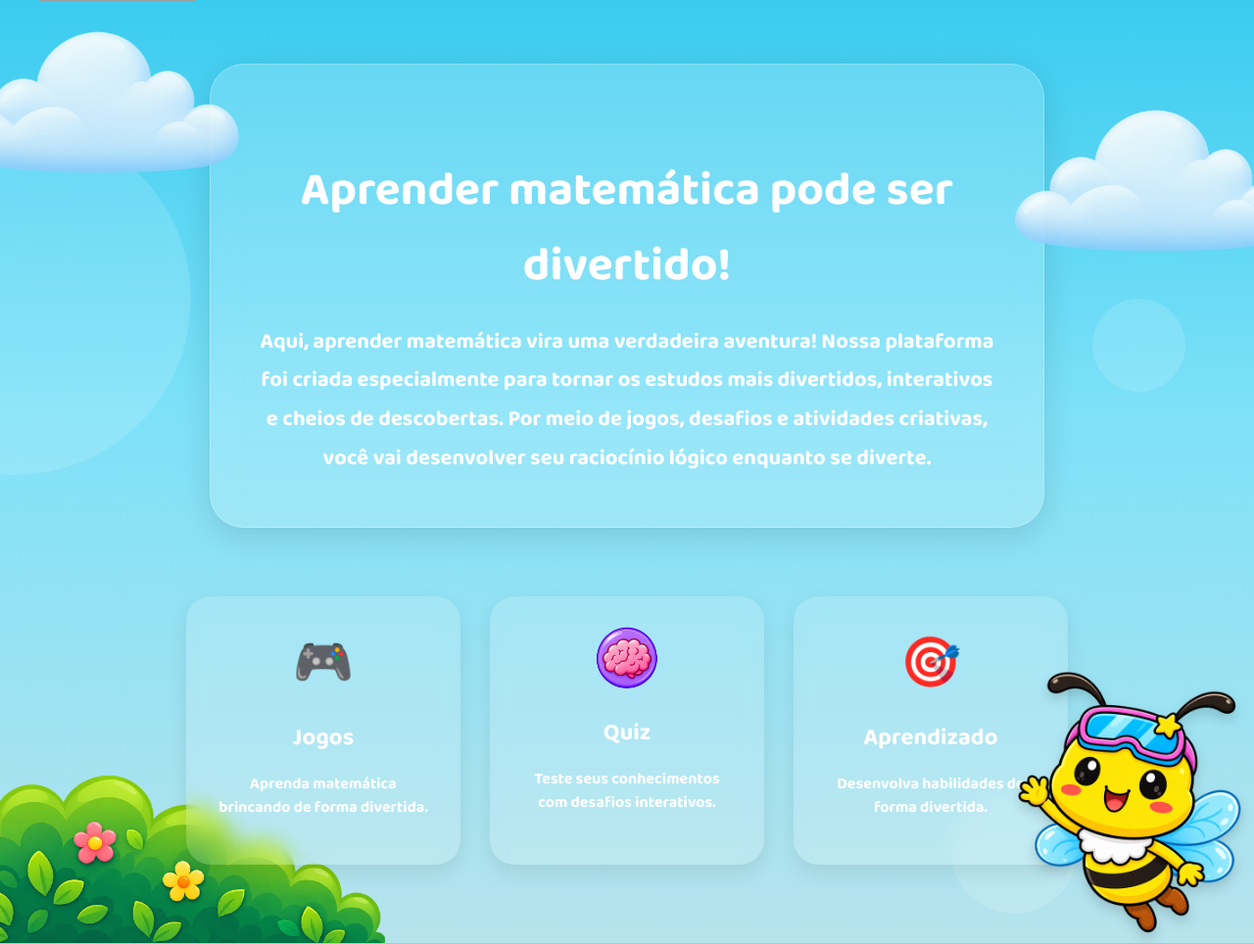
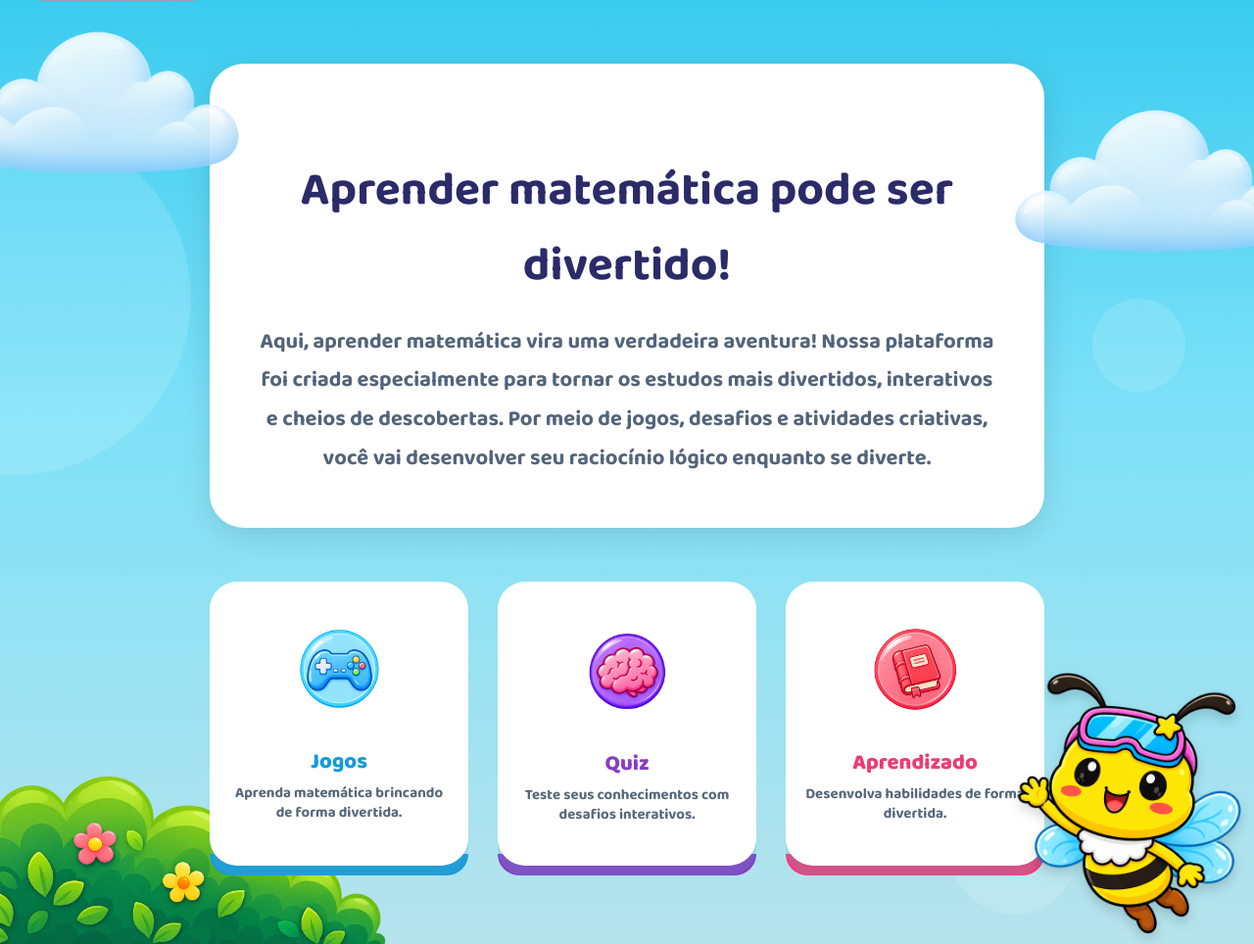
Before and after one commit to Ritaaissac/Divermatica, a Flask app: page /sobre in a window 1280 px wide. Shown: the part 129-1093 px from the top of the page at 98% size. Run offline with Flask 3, Linux system fonts and the light colour scheme; grey boxes are pictures that could not be loaded.

Commit message:
css da página de sobre

```diff
--- a/static/css/sobre.css
+++ b/static/css/sobre.css
@@ -112,8 +128,23 @@ main,
     opacity: 0.9;
 }
 
-.imagem1{
+
+.imagem1 {
     width: 100px;
+}
+
+.imagem7{
+    width: 87px;
+    position: relative;
+    top: 17px;
+    margin-bottom: 55px;
+}
+
+.imagem6{
+    width: 115px;
+    position: relative;
+    top: 17px;
+    margin-bottom: 55px;
 }
 
 
@@ -164,7 +203,7 @@ main,
 
     padding: 50px;
 
-    background: rgba(255,255,255,0.18);
+    background: white;
 
     border: 1px solid rgba(255,255,255,0.25);
 
@@ -188,9 +228,13 @@ main,
         0 12px 40px rgba(0,0,0,0.15);
 }
 
-/* Título */
-.card h1{
-    color: white;
+
+/* =========================================
+   TÍTULO
+========================================= */
+
+.card h1 {
+    color: rgb(43, 43, 105);
 
     font-size: clamp(32px, 4vw, 48px);
 
@@ -201,9 +245,13 @@ main,
     font-weight: 700;
 }
 
-/* Texto */
+
+/* =========================================
+   TEXTO
+========================================= */
+
 .card p {
-    color: white;
+    color: #52647a;
 
     font-size: clamp(16px, 2.5vw, 22px);
 
@@ -217,81 +265,260 @@ main,
 }
 
 
+/* =========================================
+   CARDS INFERIORES
+========================================= */
 
-/* Features */
-.features{
+.features {
     position: relative;
 
-    z-index: 2;
+    z-index: 5;
 
     display: flex;
 
     gap: 30px;
 
-    margin-top: 70px;
+    margin-top: 55px;
 
-    flex-wrap: wrap;
+    flex-wrap: nowrap;
 
     justify-content: center;
+
+    align-items: stretch;
+
+    width: 100%;
+    max-width: 1000px;
 }
 
-/* Cards inferiores */
-.feature-card{
-    width: 220px;
 
-    padding: 30px;
+/* =========================================
+   CARD INDIVIDUAL
+========================================= */
 
-    border-radius: 25px;
+.feature-card {
+    position: relative;
 
-    background: rgba(255,255,255,0.16);
+    width: 224px;
+    height: 215px;
 
-    backdrop-filter: blur(10px);
+    padding: 30px 20px 45px;
 
-    color: white;
+    border-radius: 28px;
+
+    background: #ffffff;
+
+    color: #52647a;
 
     text-align: center;
 
-    transition: 0.3s ease;
+    display: flex;
+    flex-direction: column;
+    align-items: center;
+    justify-content: flex-start;
+
+    border: none;
+
+    overflow: visible;
 
     box-shadow:
-        0 8px 20px rgba(0,0,0,0.08);
+        0 10px 0 rgba(85, 172, 201, 0.20);
+
+    transition:
+        transform 0.25s ease,
+        box-shadow 0.25s ease;
 }
 
-.emoji{
-    font-size: 50px;
+
+/* =========================================
+   FAIXA COLORIDA EMBAIXO
+========================================= */
+
+.feature-card::after {
+    content: "";
+
+    position: absolute;
+
+    left: 0;
+    bottom: -10px;
+
+    width: 100%;
+    height: 22px;
+
+    border-radius: 0 0 25px 25px;
+
+    z-index: -1;
 }
 
-.feature-card:hover{
-    transform: translateY(-10px);
+
+/* Card 1 - ROXO */
+
+.feature-card:nth-child(1)::after {
+    background: #159bd8;
 }
 
-.feature-card h2{
-    margin-top: 15px;
 
-    margin-bottom: 10px;
+/* Card 2 - AZUL */
 
-    font-size: 24px;
+.feature-card:nth-child(2)::after {
+    background: #873dc5;
 }
 
-.feature-card p{
-    font-size: 16px;
 
-    line-height: 1.5;
+/* Card 3 - ROSA */
+
+.feature-card:nth-child(3)::after {
+    background: #f23c78;
 }
 
-/* Responsividade */
+
+/* =========================================
+   HOVER
+========================================= */
+
+.feature-card:hover {
+    transform: translateY(-8px);
+
+    box-shadow:
+        0 15px 0 rgba(85, 172, 201, 0.18);
+
+}
+
+
+/* =========================================
+   ÍCONES
+========================================= */
+
+.feature-card .emoji,
+.feature-card .imagem1 {
+    width: 125px;
+    height: 125px;
+
+    margin: 0 auto 18px;
+
+    display: flex;
+    align-items: center;
+    justify-content: center;
+
+    flex-shrink: 0;
+}
+
+
+/* =========================================
+   EMOJIS
+========================================= */
+
+.feature-card .emoji {
+    font-size: 76px;
+
+    line-height: 1;
+
+    background: transparent;
+
+    border-radius: 0;
+}
+
+
+/* =========================================
+   IMAGEM DO QUIZ
+========================================= */
+
+.feature-card .imagem1 {
+    object-fit: contain;
+
+    background: transparent;
+
+    padding: 0;
+
+    border-radius: 0;
+}
+
+
+/* =========================================
+   TÍTULOS DOS CARDS
+========================================= */
+
+.feature-card h2 {
+    margin: 0 0 8px;
+
+    font-size: 22px;
+
+    line-height: 1.2;
+
+    font-weight: 800;
+
+    color: #159bd8;
+}
+
+
+/* Segundo card */
+
+.feature-card:nth-child(2) h2 {
+    color: #873dc5;
+}
+
+
+/* Terceiro card */
+
+.feature-card:nth-child(3) h2 {
+    color: #ed3c73;
+}
+
+
+/* =========================================
+   TEXTO DOS CARDS
+========================================= */
+
+.feature-card p {
+    margin: 0;
+
+    max-width: 250px;
+
+    color: #56677b;
+
+    font-size: 15px;
+
+    line-height: 1.35;
+
+    font-weight: 600;
+}
+
+
+/* =========================================
+   RESPONSIVIDADE
+========================================= */
+
+@media (max-width: 1000px) {
+
+    .features {
+        gap: 20px;
+        max-width: 900px;
+    }
+
+    .feature-card {
+        width: 260px;
+        height: 300px;
+    }
+
+    .feature-card .emoji,
+    .feature-card .imagem1 {
+        width: 110px;
+        height: 110px;
+    }
+
+}
+
+
 @media (max-width: 900px) {
 
-    .welcome-section{
+    .welcome-section {
         padding: 60px 20px;
     }
 
-    .card{
+    .card {
         padding: 35px;
     }
 
-    .mascote-welcome {
-
+    .mascote_voando {
         position: static;
 
         display: block;
--- a/templates/sobre.html
+++ b/templates/sobre.html
@@ -8,16 +8,58 @@
 
 <section class="welcome-section">
 
-    <!-- Bolhas decorativas -->
+    <!-- =========================================
+         BOLHAS DECORATIVAS
+    ========================================== -->
+
     <div class="bubble bubble1"></div>
     <div class="bubble bubble2"></div>
     <div class="bubble bubble3"></div>
-    <img src="{{url_for('static', filename='images/nuvem.png')}}" alt="Nuvem" class="nuvem">
-    <img src="{{ url_for('static', filename='images/nuvem.png') }}" alt="Nuvem" class="nuvem2">
-    <img src="{{ url_for('static', filename='images/mascote1.png') }}" alt="Mascote" class="mascote_voando">
-    <img src="{{ url_for('static', filename='images/arbusto.png') }}" alt="Arbusto" class="arbusto">
 
-    <!-- Card principal -->
+
+    <!-- =========================================
+         NUVENS
+    ========================================== -->
+
+    <img
+        src="{{ url_for('static', filename='images/nuvem.png') }}"
+        alt="Nuvem"
+        class="nuvem"
+    >
+
+    <img
+        src="{{ url_for('static', filename='images/nuvem.png') }}"
+        alt="Nuvem"
+        class="nuvem2"
+    >
+
+
+    <!-- =========================================
+         MASCOTE
+    ========================================== -->
+
+    <img
+        src="{{ url_for('static', filename='images/mascote1.png') }}"
+        alt="Mascote"
+        class="mascote_voando"
+    >
+
+
+    <!-- =========================================
+         ARBUSTO
+    ========================================== -->
+
+    <img
+        src="{{ url_for('static', filename='images/arbusto.png') }}"
+        alt="Arbusto"
+        class="arbusto"
+    >
+
+
+    <!-- =========================================
+         CARD PRINCIPAL
+    ========================================== -->
+
     <div class="card">
 
         <h1>
@@ -34,43 +76,79 @@
 
     </div>
 
-    <!-- Mascote -->
 
-    <!-- Cards inferiores -->
+    <!-- =========================================
+         CARDS DE FUNCIONALIDADES
+    ========================================== -->
+
     <section class="features">
+
+
+        <!-- JOGOS -->
 
         <div class="feature-card">
 
-            <div class="emoji">🎮</div>
+            <img
+                class="imagem6"
+                src="{{ url_for('static', filename='images/icons/imagem6.png') }}"
+                alt="Jogos"
+            >
 
-            <h2>Jogos</h2>
+            <h2>
+                Jogos
+            </h2>
 
             <p>
-                Aprenda matemática brincando de forma divertida.
+                Aprenda matemática
+                brincando de forma
+                divertida.
             </p>
 
         </div>
 
+
+        <!-- QUIZ -->
+
         <div class="feature-card">
 
-            <img class="imagem1" src="{{ url_for('static', filename='images/icons/imagem1.png') }}" alt="Jogo da Memória">
+            <img
+                class="imagem1"
+                src="{{ url_for('static', filename='images/icons/imagem1.png') }}"
+                alt="Quiz"
+            >
 
-            <h2>Quiz</h2>
+            <h2>
+                Quiz
+            </h2>
 
             <p>
-                Teste seus conhecimentos com desafios interativos.
+                Teste seus conhecimentos
+                com desafios interativos.
             </p>
 
         </div>
 
+
+        <!-- APRENDIZADO -->
+
         <div class="feature-card">
 
-            <div class="emoji">🎯</div>
+            <img
+                class="imagem7"
+                src="{{ url_for('static', filename='images/icons/imagem7.png') }}"
+                alt="Aprendizado">
 
-                <h2>Aprendizado</h2>
-                <p>Desenvolva habilidades de forma divertida.</p>
+            <h2>
+                Aprendizado
+            </h2>
+
+            <p>
+                Desenvolva habilidades
+                de forma divertida.
+            </p>
 
         </div>
+
 
     </section>
 
```
Also changed, not shown: other parts of static/css/sobre.css (+92 -20 lines), static/images/icons/imagem6.png (added), static/images/icons/imagem7.png (added).
